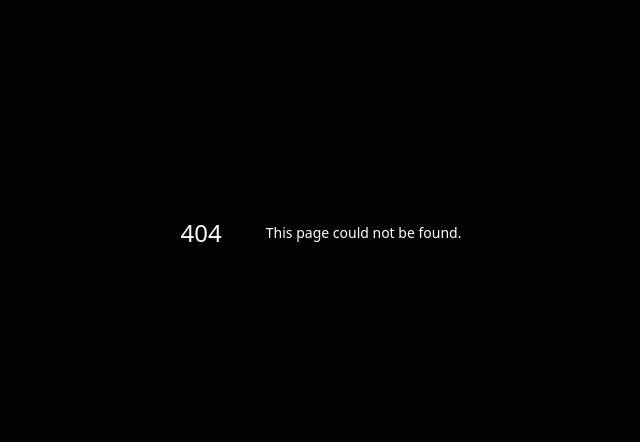
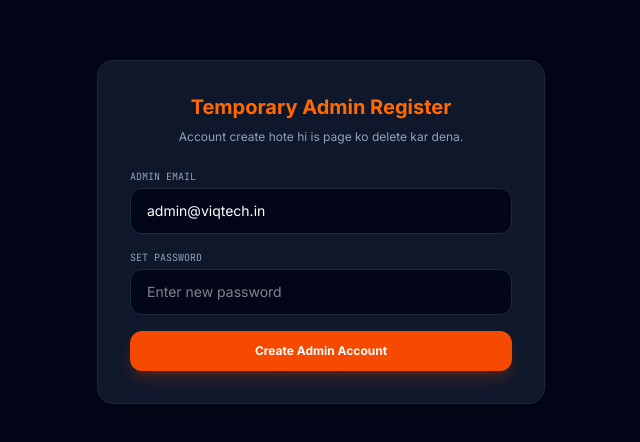
Before and after one commit to sahilraza12/lms-system, a Next.js app: page /temp-register in a window 1280 px wide. Before the commit this address had no page. Shown: the part 168-610 px from the top of the page, without its empty margins (319-959 px from the left). Built offline with nearby package versions, Linux system fonts and the light colour scheme.

Commit message:
add temporary register page

```diff
--- a/app/api/admin/admin-fix/route.ts
+++ /dev/null
@@ -1,38 +0,0 @@
-import { NextResponse } from 'next/server';
-import bcrypt from 'bcryptjs';
-import { db } from '@/lib/db';
-
-export async function GET() {
-  try {
-    const email = 'admin@viqtech.in'.toLowerCase();
-    const plainPassword = 'admin@123';
-    const hashedPassword = await bcrypt.hash(plainPassword, 10);
-
-    // Login route ke strict check ke hisaab se role exact 'ADMIN' hona chahiye
-    const adminUser = await db.user.upsert({
-      where: { email },
-      update: {
-        password: hashedPassword,
-        role: 'ADMIN' as any,
-      },
-      create: {
-        email,
-        password: hashedPassword,
-        role: 'ADMIN' as any,
-      },
-    });
-
-    // Login route jaisa hi bcrypt verification test
-    const isValid = await bcrypt.compare(plainPassword, adminUser.password);
-
-    return NextResponse.json({
-      success: true,
-      email: adminUser.email,
-      role: adminUser.role,
-      bcryptTestPassed: isValid,
-      message: 'Account is ready. Now go to /login and use password: admin',
-    });
-  } catch (err: any) {
-    return NextResponse.json({ error: err.message }, { status: 500 });
-  }
-}
--- /dev/null
+++ b/app/api/temp-register/route.ts
@@ -0,0 +1,44 @@
+import { NextResponse } from 'next/server';
+import bcrypt from 'bcryptjs';
+import { db } from '@/lib/db';
+
+export async function POST(req: Request) {
+  try {
+    const { email, password } = await req.json();
+
+    if (!email || !password) {
+      return NextResponse.json(
+        { error: 'Email aur password dono zaroori hain.' },
+        { status: 400 }
+      );
+    }
+
+    const hashedPassword = await bcrypt.hash(password, 10);
+    const normalizedEmail = email.trim().toLowerCase();
+
+    // Upsert: agar purana record ho toh password reset ho jayega, nahi toh create ho jayega
+    const user = await db.user.upsert({
+      where: { email: normalizedEmail },
+      update: {
+        password: hashedPassword,
+        role: 'ADMIN' as any,
+      },
+      create: {
+        email: normalizedEmail,
+        password: hashedPassword,
+        role: 'ADMIN' as any,
+      },
+    });
+
+    return NextResponse.json({
+      success: true,
+      message: 'Admin account ready ho gaya.',
+      email: user.email,
+    });
+  } catch (error: any) {
+    return NextResponse.json(
+      { error: error.message || 'Database registration error' },
+      { status: 500 }
+    );
+  }
+}
--- /dev/null
+++ b/app/temp-register/page.tsx
@@ -0,0 +1,101 @@
+'use client';
+
+import { useState } from 'react';
+import { useRouter } from 'next/navigation';
+
+export default function TempRegisterPage() {
+  const router = useRouter();
+  const [email, setEmail] = useState('admin@viqtech.in');
+  const [password, setPassword] = useState('');
+  const [loading, setLoading] = useState(false);
+  const [message, setMessage] = useState('');
+  const [error, setError] = useState('');
+
+  const handleSubmit = async (e: React.FormEvent) => {
+    e.preventDefault();
+    setLoading(true);
+    setError('');
+    setMessage('');
+
+    try {
+      const res = await fetch('/api/temp-register', {
+        method: 'POST',
+        headers: { 'Content-Type': 'application/json' },
+        body: JSON.stringify({ email, password }),
+      });
+
+      const data = await res.json();
+      if (!res.ok) throw new Error(data.error || 'Registration failed');
+
+      setMessage('Admin successfully register ho gaya! Login page par ja rahe hain...');
+      setTimeout(() => {
+        router.push('/login');
+      }, 2000);
+    } catch (err: any) {
+      setError(err.message);
+    } finally {
+      setLoading(false);
+    }
+  };
+
+  return (
+    <div className="min-h-screen bg-slate-950 flex items-center justify-center p-4 text-white">
+      <div className="bg-slate-900 border border-slate-800 rounded-2xl p-8 max-w-md w-full shadow-2xl">
+        <h1 className="text-xl font-bold text-center mb-2 text-orange-500">
+          Temporary Admin Register
+        </h1>
+        <p className="text-xs text-slate-400 text-center mb-6">
+          Account create hote hi is page ko delete kar dena.
+        </p>
+
+        {error && (
+          <div className="p-3 mb-4 bg-red-500/10 border border-red-500/20 rounded-xl text-red-400 text-xs">
+            {error}
+          </div>
+        )}
+        {message && (
+          <div className="p-3 mb-4 bg-emerald-500/10 border border-emerald-500/20 rounded-xl text-emerald-400 text-xs">
+            {message}
+          </div>
+        )}
+
+        <form onSubmit={handleSubmit} className="space-y-4">
+          <div>
+            <label className="text-[10px] uppercase font-mono text-slate-400 block mb-1">
+              Admin Email
+            </label>
+            <input
+              type="email"
+              required
+              value={email}
+              onChange={(e) => setEmail(e.target.value)}
+              className="w-full bg-slate-950 border border-slate-800 rounded-xl px-4 py-3 text-sm text-white focus:outline-none focus:border-orange-500"
+            />
+          </div>
+
+          <div>
+            <label className="text-[10px] uppercase font-mono text-slate-400 block mb-1">
+              Set Password
+            </label>
+            <input
+              type="password"
+              required
+              placeholder="Enter new password"
+              value={password}
+              onChange={(e) => setPassword(e.target.value)}
+              className="w-full bg-slate-950 border border-slate-800 rounded-xl px-4 py-3 text-sm text-white focus:outline-none focus:border-orange-500"
+            />
+          </div>
+
+          <button
+            type="submit"
+            disabled={loading}
+            className="w-full py-3 bg-orange-600 hover:bg-orange-500 font-bold rounded-xl text-xs transition disabled:opacity-50 cursor-pointer shadow-lg shadow-orange-600/20"
+          >
+            {loading ? 'Creating Admin...' : 'Create Admin Account'}
+          </button>
+        </form>
+      </div>
+    </div>
+  );
+}
```
